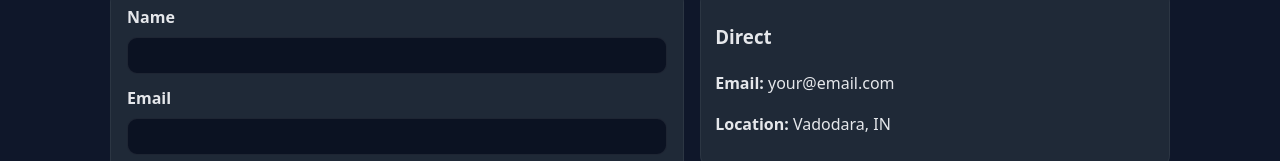
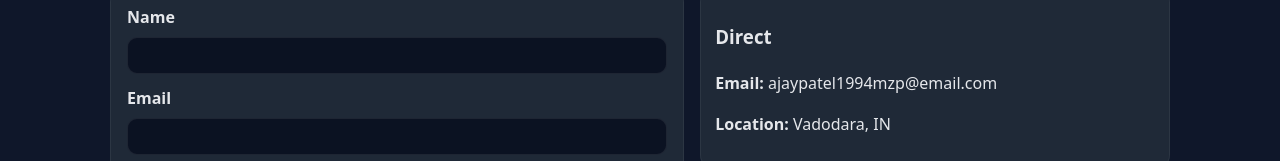
Before and after one commit to ajaypatelxyz/Portfolio, a plain HTML site: page contact.html in a window 1280 px wide. Shown: the part 246-407 px from the top of the page. Drawn offline with nearby package versions, Linux system fonts and the light colour scheme.

Commit message:
final change

```diff
--- a/contact.html
+++ b/contact.html
@@ -40,11 +40,12 @@
         <label>Message<textarea name="message" rows="5" required></textarea></label>
         <button class="btn btn-accent" type="submit">Send</button>
       </form>
+      <!-- <p class="form-status"></p> -->
 
       <aside class="contact-aside">
         <div class="card">
           <h3>Direct</h3>
-          <p><strong>Email:</strong> your@email.com</p>
+          <p><strong>Email:</strong> ajaypatel1994mzp@email.com</p>
           <p><strong>Location:</strong> Vadodara, IN</p>
         </div>
         <div class="card social">
@@ -93,6 +94,35 @@
   </footer>
   <script src="https://cdn.jsdelivr.net/npm/@emailjs/browser@4/dist/email.min.js"></script>
   <script src="js/main.js"></script>
+  <!-- <script>
+        let form = document.querySelector(".contact-form");
+        let status = document.querySelector(".form-status");
+
+        form.addEventListener("click", async(e) => {
+          e.preventDefault();
+
+          const formData = new FormData(form);
+          try{
+            const response = await fetch("", {
+              method: "POST",
+              body: "formData",
+              headers: {
+                "Accept": "application/json"
+              }
+            });
+
+            if(response.ok){
+              status.textContent = "Your Form has been submitted";
+              form.reset();
+            }else{
+              status.textContent = "Sorry there is something problem, please try again";
+            }
+          }catch(error){
+            status.textContent = "Network error, Please try again";
+          }
+
+        })
+      </script> -->
 </body>
 
 </html>
```
